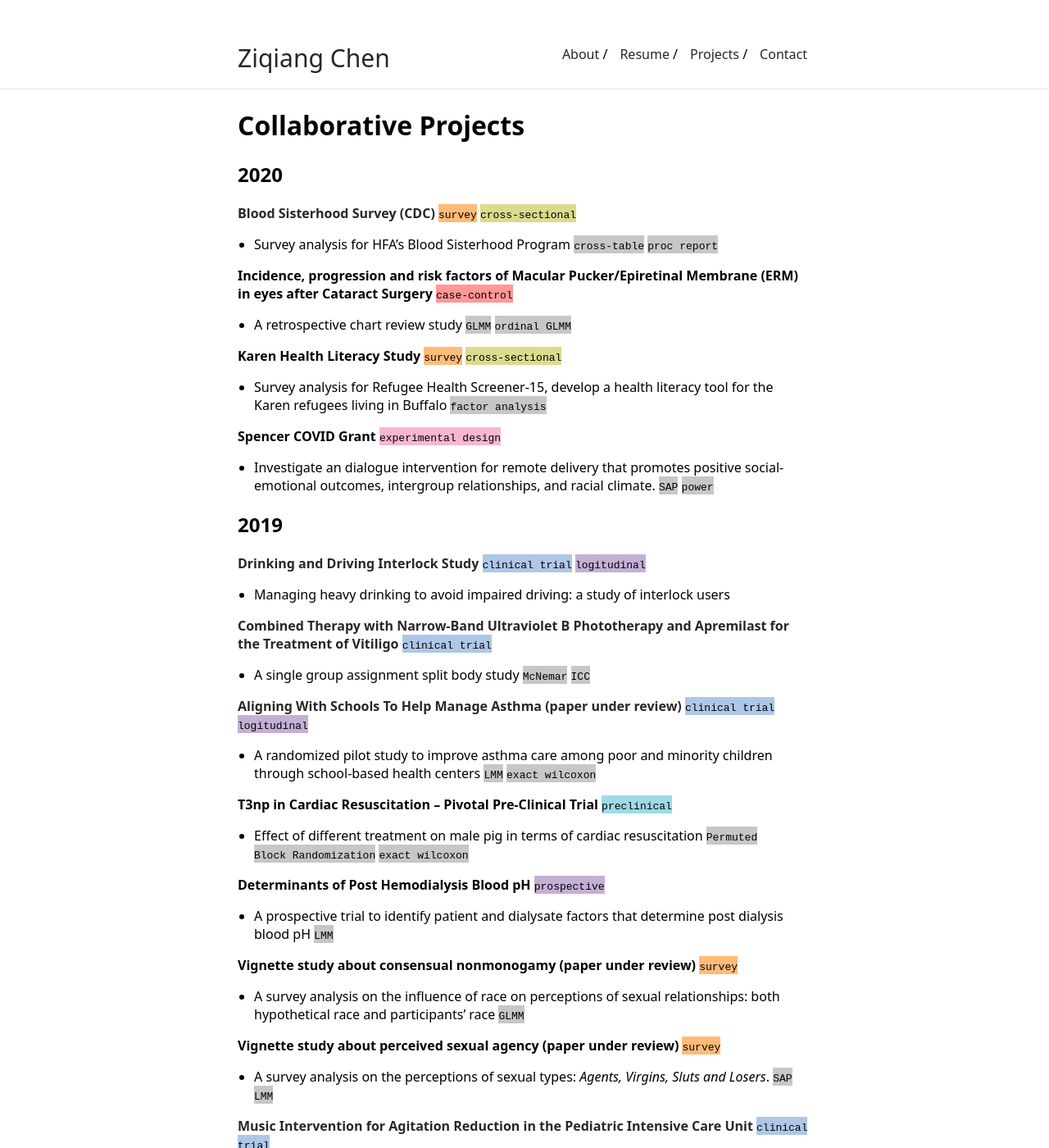
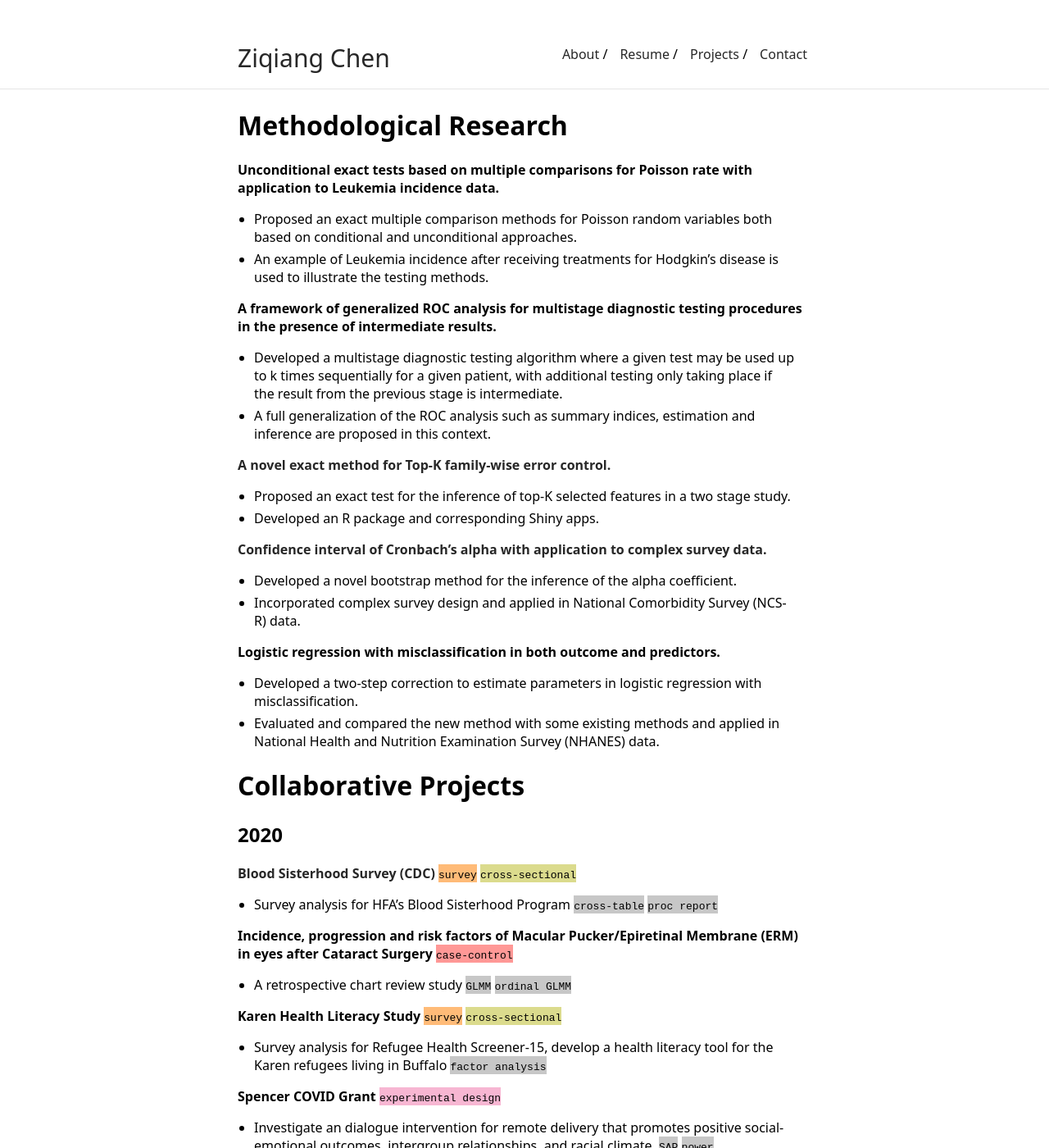
Before and after one commit to ziqiangc/ziqiangc.github.io, a Jekyll site: the page built from projects.md, in a window 1280 px wide and 1400 px high. Shown: the whole window at 82% size. Built offline with Jekyll 4.4.1, drawn with Linux system fonts in a browser that asks for light colours; our own code applies the rules of GitHub Pages for plain Markdown files.

Commit message:
Update projects.md

```diff
--- a/projects.md
+++ b/projects.md
@@ -1,3 +1,24 @@
+# Methodological Research
+**Unconditional exact tests based on multiple comparisons for Poisson rate with application to Leukemia incidence data.**
+- Proposed an exact multiple comparison methods for Poisson random variables both based on conditional and unconditional approaches.
+- An example of Leukemia incidence after receiving treatments for Hodgkin’s disease is used to illustrate the testing methods.
+
+**A framework of generalized ROC analysis for multistage diagnostic testing procedures in the presence of intermediate results.**
+- Developed a multistage diagnostic testing algorithm where a given test may be used up to k times sequentially for a given patient, with additional testing only taking place if the result from the previous stage is intermediate.
+- A full generalization of the ROC analysis such as summary indices, estimation and inference are proposed in this context.
+
+[**A novel exact method for Top-K family-wise error control.**](https://www.researchgate.net/publication/303182953_A_Novel_Exact_Method_for_Top-K_Family-wise_Error_Control_For_Small_Sample_Non-Small_Scale_Inference)
+- Proposed an exact test for the inference of top-K selected features in a two stage study.
+- Developed an R package and corresponding Shiny apps.
+
+[**Confidence interval of Cronbach’s alpha with application to complex survey data.**](https://www150.statcan.gc.ca/n1/pub/12-001-x/2019003/article/00009-eng.htm)
+- Developed a novel bootstrap method for the inference of the alpha coefficient.
+- Incorporated complex survey design and applied in National Comorbidity Survey (NCS-R) data.
+
+**Logistic regression with misclassification in both outcome and predictors.**
+- Developed a two-step correction to estimate parameters in logistic regression with misclassification.
+- Evaluated and compared the new method with some existing methods and applied in National Health and Nutrition Examination Survey (NHANES) data.
+
 # Collaborative Projects
 ## 2020
 [**Blood Sisterhood Survey (CDC)**](https://www.hemophiliafed.org/our-role-and-programs/assisting-and-advocating/blood-sisterhood/) <span style="background-color: #ffbb78">`survey`</span> <span style="background-color: #dbdb8d">`cross-sectional`</span>
```
